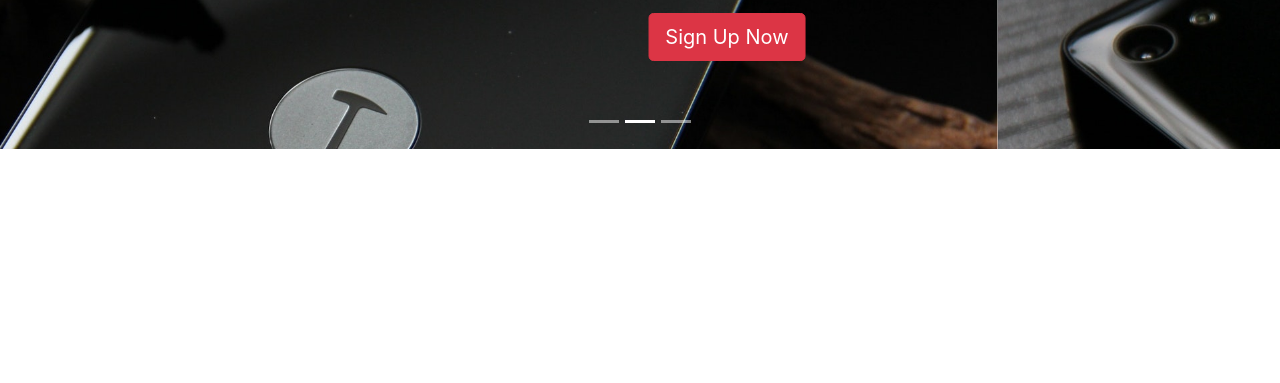
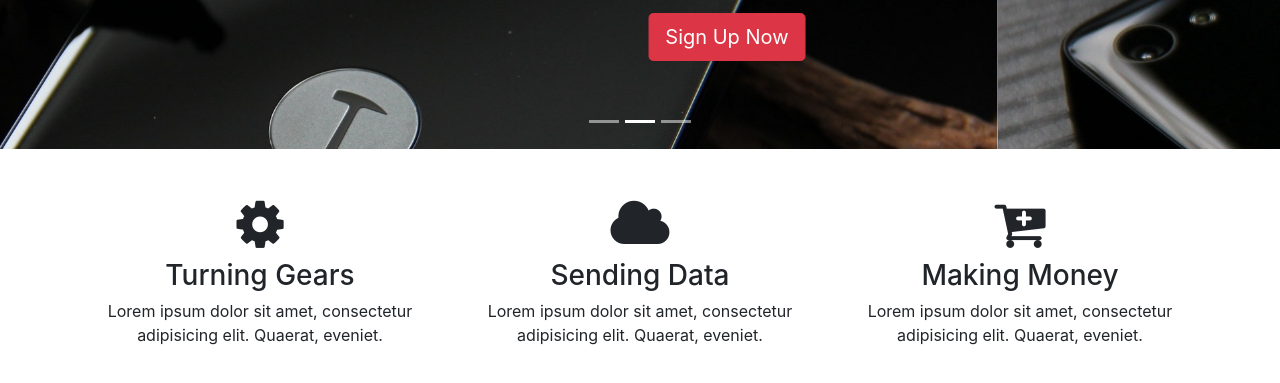
Before and after one commit to toddcf/glozzom, a website: page src/index.html in a window 1280 px wide. Shown: the part 357-740 px from the top of the page. Drawn offline with Linux system fonts and the light colour scheme.

Commit message:
Added home icon section.

```diff
--- a/src/index.html
+++ b/src/index.html
@@ -89,6 +89,31 @@
 		</div>
 	</section>
 
+	<!-- HOME ICON SECTION -->
+	<section id="home-icons" class="py-5">
+		<div class="container">
+			<div class="row">
+				<div class="col-md-4 mb-4 text-center">
+					<i class="fa fa-cog mb-2"></i>
+					<h3>Turning Gears</h3>
+					<p>Lorem ipsum dolor sit amet, consectetur adipisicing elit. Quaerat, eveniet.</p>
+				</div>
+				<div class="col-md-4 mb-4 text-center">
+					<i class="fa fa-cloud mb-2"></i>
+					<h3>Sending Data</h3>
+					<p>Lorem ipsum dolor sit amet, consectetur adipisicing elit. Quaerat, eveniet.</p>
+				</div>
+				<div class="col-md-4 mb-4 text-center">
+					<i class="fa fa-cart-plus mb-2"></i>
+					<h3>Making Money</h3>
+					<p>Lorem ipsum dolor sit amet, consectetur adipisicing elit. Quaerat, eveniet.</p>
+				</div>
+			</div>
+		</div>
+	</section>
+
+	<!-- HOME HEADING SECTION -->
+
 	<!-- jQuery -->
 	<script src="js/jquery.min.js"></script>
 	<script src="js/popper.min.js"></script>
--- a/src/scss/style.scss
+++ b/src/scss/style.scss
@@ -1,3 +1,5 @@
+$icon-size: 55px;
+
 .navbar {
 
 	.nav-link {
@@ -42,3 +44,9 @@
 	background-size: cover;
 
 }
+
+.fa {
+
+	font-size: $icon-size;
+
+}
```
Also changed, not shown: README.md, src/css/style.css.
